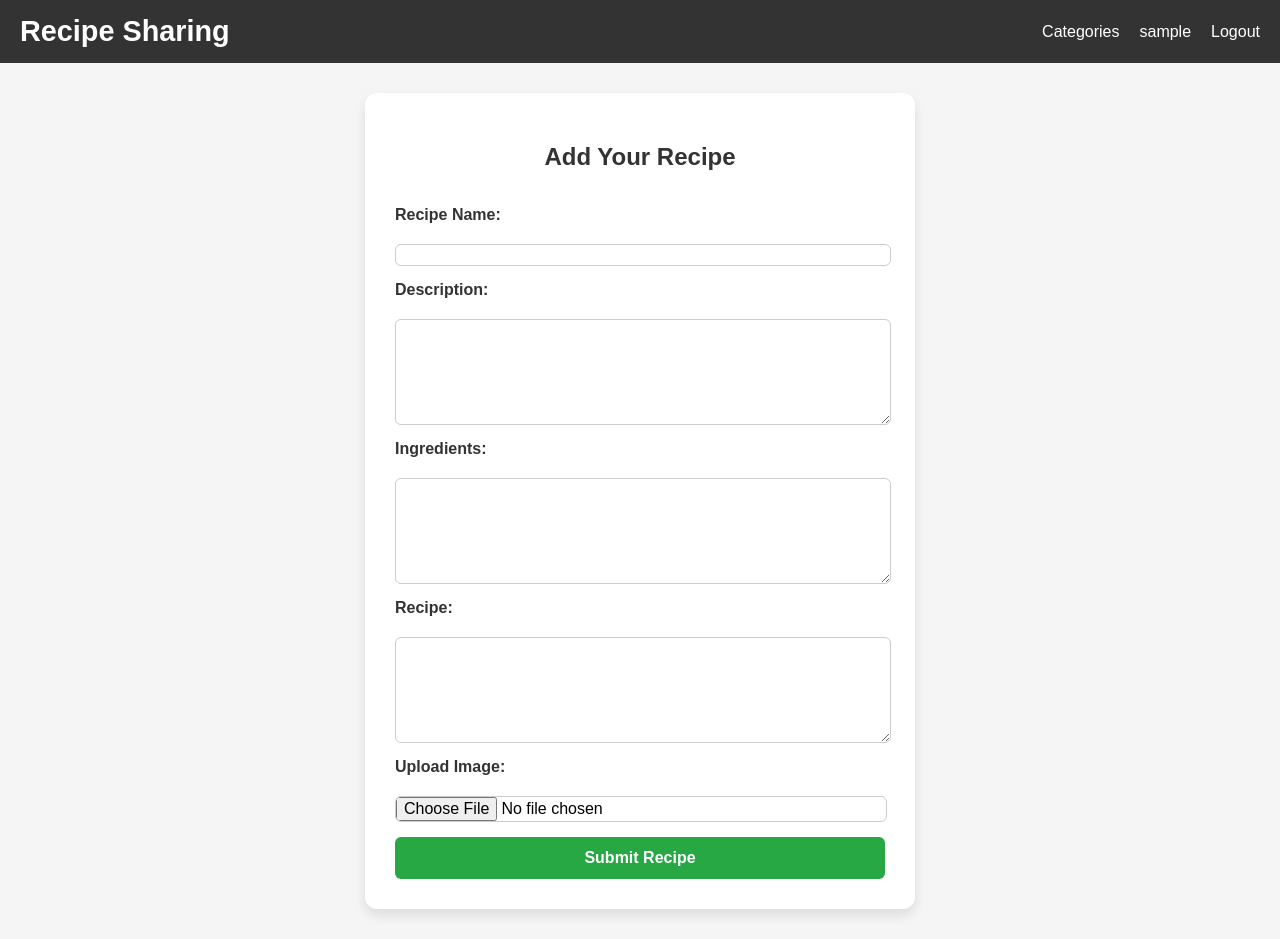
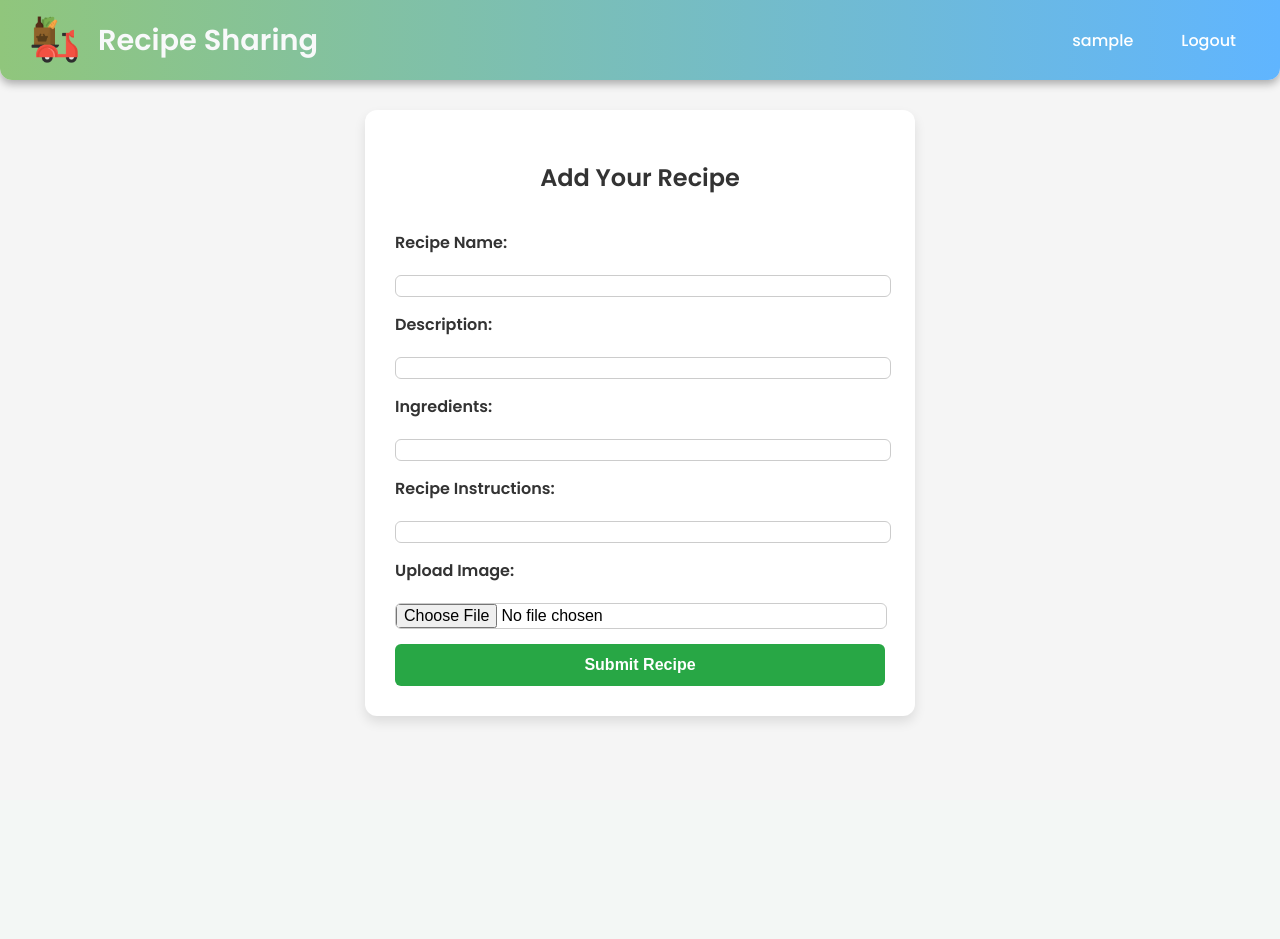
Before and after one commit to Tharaniguru/RecipeSharing, a Django app: page /addrecipe/ in a window 1280 px wide. After the commit the page ends 723 px from the top, so only its background shows below. Run offline with Django 5.2, Linux system fonts and the light colour scheme; the visitor is signed in with stand-in values (Sample User, id 1).

Commit message:
order view and navbar css changed

```diff
--- a/recipeapp/admin.py
+++ b/recipeapp/admin.py
@@ -9,7 +9,7 @@ class Categoryadmin(admin.ModelAdmin):
     list_display=['name']
 
 class Recepiesadmin(admin.ModelAdmin):
-    list_display=['name','discription','category','recipe_image']
+    list_display=['name','discription','recipe_image']
 
-admin.site.register(Category,Categoryadmin)
+# admin.site.register(Category,Categoryadmin)
 admin.site.register(Recipes,Recepiesadmin)
--- a/recipeapp/forms.py
+++ b/recipeapp/forms.py
@@ -13,10 +13,19 @@ class LoginForm(AuthenticationForm):
     username = forms.CharField(label="Username")
     password = forms.CharField(widget=forms.PasswordInput, label="Password")
 
-from django import forms
-from .models import Order
 
 class OrderForm(forms.ModelForm):
     class Meta:
         model = Order
         fields = ['customer_name','email','address','phone','quantity']
+
+class AddrecipeForm(forms.ModelForm):
+    # category = forms.ModelMultipleChoiceField(
+    #     queryset=Category.objects.all(),
+    #     widget=forms.SelectMultiple(attrs={'size': 5}),
+    #     required=True,
+    #     label="Select Category(s)"
+    # )
+    class Meta:
+        model = Recipes
+        fields = ['name', 'discription', 'recipe_ingredients', 'recipe_instructions', 'recipe_image']
--- a/recipeapp/models.py
+++ b/recipeapp/models.py
@@ -1,18 +1,18 @@
 from django.db import models
 from django.contrib.auth.models import User
 
-class Category(models.Model):
-    name=models.CharField(max_length=50)
-    category_image=models.ImageField(null=True,blank=True)
-    def __str__(self):
-        return self.name
+# class Category(models.Model):
+#     name=models.CharField(max_length=50)
+#     category_image=models.ImageField(null=True,blank=True)
+#     def __str__(self):
+#         return self.name
 
 class Recipes(models.Model):
     name=models.CharField(max_length=50)
     discription=models.CharField(max_length=500,null=True,blank=True)
     recipe_ingredients=models.CharField(max_length=500,null=True,blank=True)
     recipe_instructions=models.CharField(max_length=500,null=True,blank=True)
-    category=models.ForeignKey(Category,on_delete=models.CASCADE,related_name='category',null=True,blank=True)
+    # category = models.ManyToManyField(Category)
     recipe_image=models.ImageField(null=True , blank=True)
     latitude = models.FloatField(null=True, blank=True)
     longitude = models.FloatField(null=True, blank=True)
--- a/recipeapp/static/css/navbar.css
+++ b/recipeapp/static/css/navbar.css
@@ -1,23 +1,49 @@
+body {
+    margin: 0;
+    font-family: 'Poppins', sans-serif;
+}
 
 .navbar {
     display: flex;
     justify-content: space-between;
     align-items: center;
-    background-color: #333;
-    padding: 15px 20px;
+    background: linear-gradient(to right, #90C67C, #60B5FF);
+    padding: 15px 30px;
+    border-radius: 0 0 12px 12px;
+    box-shadow: 0 4px 8px rgba(0, 0, 0, 0.3);
 }
 
 /* Logo Styling */
 .logo a {
-    text-decoration: none !important; /* Remove underline */
-    color: white !important; /* Text color */
+    display: flex;
+    align-items: center;
+    text-decoration: none;
+    color: #ffffff;
     font-size: 1.8em;
-    font-weight: bold;
-    transition: color 0.3s ease-in-out;
+    font-weight: 600;
+    transition: transform 0.3s ease;
 }
 
 .logo a:hover {
-    color: #f4a261 !important; /* Hover color */
+    transform: scale(1.05);
+}
+.logo a {
+    display: flex;
+    align-items: center;
+    gap: 8px;
+}
+
+.logo-img {
+    height: 50px;         /* Reduce height */
+    width: auto;          /* Maintain aspect ratio */
+    margin-right: 10px;
+    object-fit: contain;  /* Make sure it doesn’t stretch */
+    border-radius: 6px;   /* Optional: make it rounded */
+}
+
+
+.site-name {
+    color: #f8f9fa;
 }
 
 /* Navigation Links */
@@ -35,11 +61,17 @@
 
 .nav-links a {
     text-decoration: none;
-    color: white;
+    color: #ffffff;
     font-size: 1em;
-    transition: color 0.3s ease-in-out;
+    font-weight: 500;
+    padding: 8px 14px;
+    border-radius: 8px;
+    transition: all 0.3s ease-in-out;
 }
 
 .nav-links a:hover {
-    color: #f4a261;
+    background-color: #f4a261;
+    color: #000000;
+    box-shadow: 0 4px 12px rgba(244, 162, 97, 0.3);
+    transform: translateY(-2px);
 }
--- a/recipeapp/templates/addrecipe.html
+++ b/recipeapp/templates/addrecipe.html
@@ -15,19 +15,22 @@
             <h2>Add Your Recipe</h2>
 
             <label>Recipe Name:</label>
-            <input type="text" name="recipename" required>
+            {{ form.name }}
 
             <label>Description:</label>
-            <textarea name="recipedescription" required></textarea>
+            {{ form.discription }}
 
             <label>Ingredients:</label>
-            <textarea name="recipeingrediants" required></textarea>
+            {{ form.recipe_ingredients }}
 
-            <label>Recipe:</label>
-            <textarea name="recipe" required></textarea>
+            <label>Recipe Instructions:</label>
+            {{ form.recipe_instructions }}
+
+            {% comment %} <label>Categories:</label>
+            {{ form.category }} {% endcomment %}
 
             <label>Upload Image:</label>
-            <input type="file" name="recipeimage" accept="image/*" required>
+            {{ form.recipe_image }}
 
             <button type="submit">Submit Recipe</button>
         </form>
--- a/recipeapp/templates/categories.html
+++ b/recipeapp/templates/categories.html
@@ -12,7 +12,7 @@
                 <img src="{% static 'images/download.png' %}" alt="Default Image">
             {% endif %}
             <p class="name">{{ category.name }}</p>
-            <a href="{% url 'category_display' category.name %}"><button>More</button></a>
+            <a href="{% url 'category_display' category.id %}"><button>More</button></a>
         </div>
         {% endfor %}
     </div>
--- a/recipeapp/templates/categorydisplay.html
+++ b/recipeapp/templates/categorydisplay.html
@@ -14,7 +14,11 @@
             {% endif %}
             <p class="name">{{ food.name }}</p>
             <p class="description">{{ food.discription }}</p>
-            <a href="{% url "recipedetail" recipe.name %}"><button >View Recipe</button></a>
+            {% if recipe.id %}
+            <a href="{% url 'recipedetail' recipe.id %}">{{ recipe.name }}</a>
+            {% else %}
+            <p>Invalid recipe</p>
+            {% endif %}
         </div>
         {% endfor %}
     </div>
--- a/recipeapp/templates/navbar.html
+++ b/recipeapp/templates/navbar.html
@@ -1,12 +1,15 @@
 {% load static %}
+<link href="https://fonts.googleapis.com/css2?family=Poppins:wght@500;600&display=swap" rel="stylesheet">
 <link rel="stylesheet" href="{% static 'css/navbar.css' %}">
 
 <nav class="navbar">
     <div class="logo">
-        <a href="{% url 'home' %}">Recipe Sharing</a>
+        <a href="{% url 'home' %}">
+            <img src="{% static 'images/logo.png' %}" alt="Logo" class="logo-img">
+            <span class="site-name">Recipe Sharing</span>
+        </a>
     </div>
     <ul class="nav-links">
-        <li><a href="{% url 'categories' %}">Categories</a></li>
         {% if user.is_authenticated %}
             <li><a href="{% url 'profile' %}">{{ user.username }}</a></li>
             <li><a href="{% url 'logout' %}">Logout</a></li>
--- a/recipeapp/templates/profile.html
+++ b/recipeapp/templates/profile.html
@@ -98,6 +98,7 @@
                             <td>{{ order.quantity }}</td>
                             <td>{{ order.address }}</td>
                             <td>{{ order.order_date }}</td>
+                            <td><a href={% url "order_details" order.id %}><button class="view-btn">View</button></a></td>
                         </tr>
                     {% endfor %}
                 </tbody>
--- a/recipeapp/urls.py
+++ b/recipeapp/urls.py
@@ -8,10 +8,11 @@ urlpatterns = [
     path('logout/', logout_view, name='logout'),
     path("profile/",profile_view, name="profile"),
     path("addrecipe/", addrecipe_view, name="addrecipe"),
-    path("categories/", categories_view, name="categories"),
+    # path("categories/", categories_view, name="categories"),
     path("recipe/<int:id>", recipedetail_view, name="recipedetail"),
-    path("category/<str:category>",categorydisplay_view,name="category_display"),
+    # path("category/<int:id>",categorydisplay_view,name="category_display"),
     path("delete-recipe/<int:id>/", delete_recipe_view, name="delete_recipe"),
     path("follow/<str:user>",follow_view,name="follow"),
-    path("order/<int:id>",order_view,name="order")
+    path("order/<int:id>",order_view,name="order"),
+    path("orderdetails/<int:id>",orderdetails_view,name="order_details")
 ]
--- a/recipeapp/views.py
+++ b/recipeapp/views.py
@@ -24,9 +24,15 @@ def profile_view(request):
     }
     return render(request, "profile.html",context)
 
-def categories_view(request):
-    categories = Category.objects.all()
-    return render(request ,"categories.html" ,{'categories':categories})
+# def categories_view(request):
+#     categories = Category.objects.all()
+#     return render(request ,"categories.html" ,{'categories':categories})
+
+
+# def categorydisplay_view(request, id):
+#     category = get_object_or_404(Category, id=id)
+#     foods = Recipes.objects.filter(category=category)
+#     return render(request, "categorydisplay.html", {"foods": foods, "category": category})
 
 @login_required
 def recipedetail_view(request,id):
@@ -37,28 +43,19 @@ def recipedetail_view(request,id):
 @login_required
 def addrecipe_view(request):
     if request.method == "POST":
-        name = request.POST.get("recipename")
-        description = request.POST.get("recipedescription")
-        ingredients = request.POST.get("recipeingrediants")
-        instructions = request.POST.get("recipe")
-        image = request.FILES.get("recipeimage")
-        latitude = request.POST.get('latitude')
-        longitude = request.POST.get('longitude')
+        form = AddrecipeForm(request.POST,request.FILES)
+        if form.is_valid():
+            recipe = form.save(commit=False)
+            recipe.latitude = request.POST.get('latitude')
+            recipe.longitude = request.POST.get('longitude')
+            recipe.save()
+            form.save_m2m()
+            messages.success(request, "Recipe added successfully.")
+            return redirect("home")
+    else:
+        form = AddrecipeForm()
+    return render(request, "addrecipe.html",{'form':form})
 
-        recipe = Recipes(
-            name=name,
-            discription=description,
-            recipe_ingredients=ingredients,
-            recipe_instructions=instructions,
-            recipe_image=image,
-            user=request.user,
-            latitude=latitude if latitude else None,
-            longitude=longitude if longitude else None
-        )
-        recipe.save()
-        messages.success(request, "Recipe added successfully.")
-        return redirect("home")
-    return render(request, "addrecipe.html")
 
 @login_required
 def order_view(request, id):
@@ -91,9 +88,6 @@ def delete_recipe_view(request, id):
     return redirect("profile")
 
 
-def categorydisplay_view(request,category):
-    foods=Recipes.objects.filter(category=category)
-    return render(request,"categorydisplay.html",{"foods":foods})
 
 def signup_view(request):
     if request.method == "POST":
@@ -116,7 +110,7 @@ def login_view(request):
         if form.is_valid():
             user = form.get_user()
             login(request, user)
-            return redirect("home")  # Redirect after login
+            return redirect("home")
     else:
         form = LoginForm()
     return render(request, "login.html", {"form": form})
@@ -128,3 +122,9 @@ def logout_view(request):
 @login_required
 def follow_view(request):
     pass
+
+
+@login_required
+def orderdetails_view(request,id):
+    detail=get_object_or_404(Order,id=id)
+    return render(request,"orderdetail.html",{"detail":detail})
```
Also changed, not shown: recipeapp/templates/orderdetail.html (added, +28 -0 lines), recipeapp/migrations/0014_remove_recipes_category_recipes_category.py (added), recipeapp/migrations/0015_remove_recipes_category_delete_category.py (added), recipeapp/static/images/logo.png (added), recipeapp/templates/home.html (line endings or trailing spaces). Lines whose indentation alone changed are shown as unchanged.
